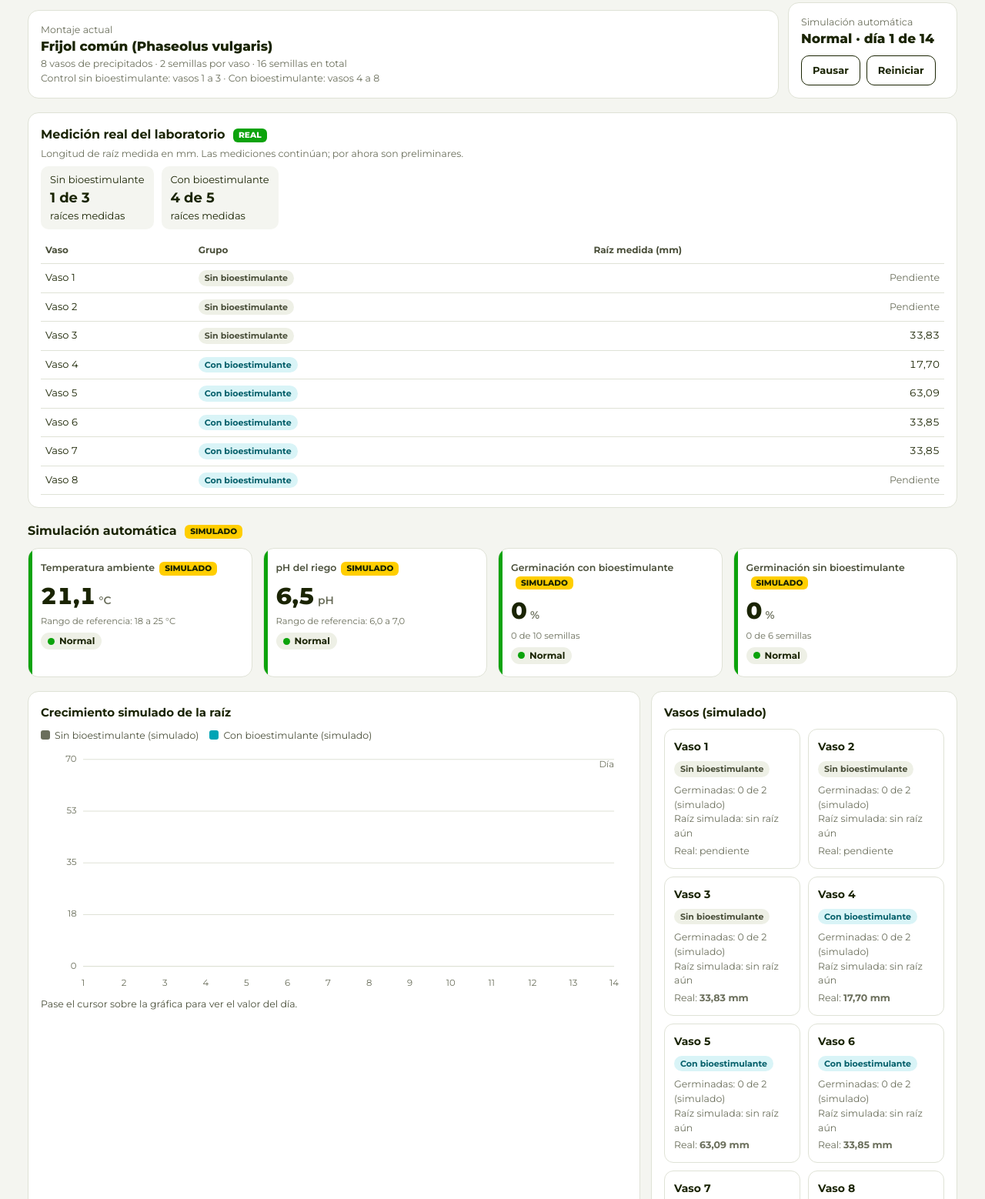
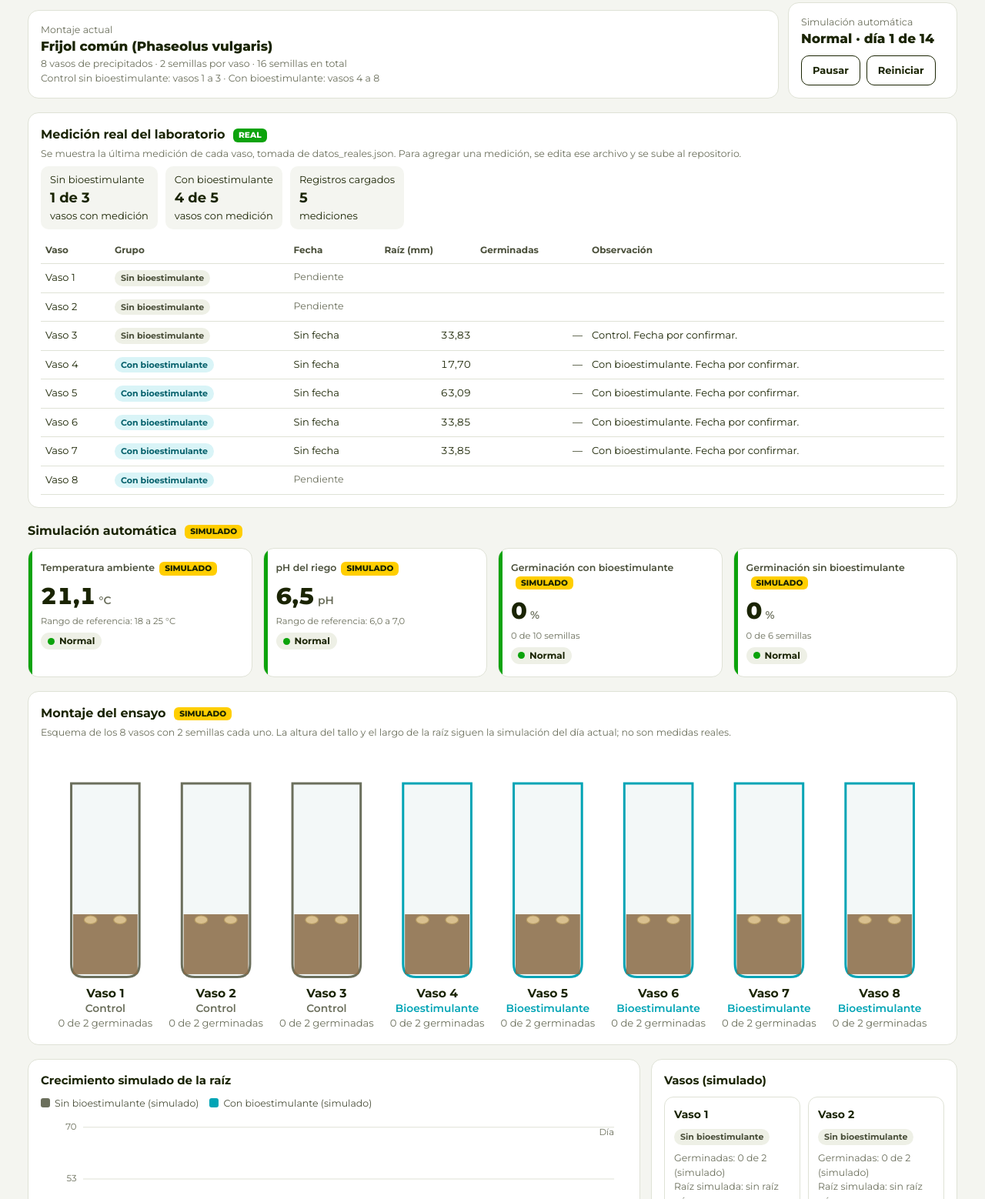
Before and after one commit to SEBASCF13/monitoreo-cultivos-demo, a plain HTML site: page index.html in a window 1280 px wide. Shown: the part 170-1728 px from the top of the page at 77% size. Drawn offline with Linux system fonts and the light colour scheme.

Commit message:
Agrega ilustración de los vasos y archivo datos_reales.json para medidas reales
Co-Authored-By: Claude Haiku 5.5 <noreply@anthropic.com>
Claude-Session: https://claude.ai/code/session_01QYmfdRD8y4GQBKVHhg8i6V

```diff
--- /dev/null
+++ b/datos_reales.json
@@ -0,0 +1,11 @@
+{
+  "ensayo": "Bioensayo de frijol común (Phaseolus vulgaris) con bioestimulante de microalgas",
+  "instrucciones": "Agregue una entrada dentro de 'mediciones' por cada medición. 'fecha': AAAA-MM-DD (o null si no se conoce). 'vaso': número del 1 al 8. 'raiz_mm': largo de la raíz en milímetros (o null). 'germinadas': número de semillas germinadas de 0 a 2 (o null). 'observacion': texto libre. Vasos 1 a 3: control sin bioestimulante. Vasos 4 a 8: con bioestimulante.",
+  "mediciones": [
+    { "fecha": null, "vaso": 3, "raiz_mm": 33.83, "germinadas": null, "observacion": "Control. Fecha por confirmar." },
+    { "fecha": null, "vaso": 4, "raiz_mm": 17.70, "germinadas": null, "observacion": "Con bioestimulante. Fecha por confirmar." },
+    { "fecha": null, "vaso": 5, "raiz_mm": 63.09, "germinadas": null, "observacion": "Con bioestimulante. Fecha por confirmar." },
+    { "fecha": null, "vaso": 6, "raiz_mm": 33.85, "germinadas": null, "observacion": "Con bioestimulante. Fecha por confirmar." },
+    { "fecha": null, "vaso": 7, "raiz_mm": 33.85, "germinadas": null, "observacion": "Con bioestimulante. Fecha por confirmar." }
+  ]
+}
--- a/index.html
+++ b/index.html
@@ -207,6 +207,8 @@
   .counts { display: flex; gap: 10px; flex-wrap: wrap; margin: 6px 0 10px; }
   .counts .c { background: #f4f5f0; border-radius: 10px; padding: 8px 12px; font-size: 13px; }
   .counts .c strong { font-size: 18px; color: var(--brand-dark); display: block; }
+  .ilus-wrap { overflow-x: auto; -webkit-overflow-scrolling: touch; width: 100%; }
+  .ilus { display: block; width: 100%; min-width: 640px; height: auto; }
 </style>
 </head>
 <body>
@@ -256,7 +258,7 @@
   <!-- 1. Medición real -->
   <section class="section card" aria-labelledby="t-real">
     <h2 id="t-real" style="margin:0 0 4px;font-size:16px;color:var(--brand-dark)">Medición real del laboratorio <span class="badge-real">REAL</span></h2>
-    <p class="muted" style="margin:0 0 6px">Longitud de raíz medida en mm. Las mediciones continúan; por ahora son preliminares.</p>
+    <p class="muted" style="margin:0 0 6px">Se muestra la última medición de cada vaso, tomada de datos_reales.json. Para agregar una medición, se edita ese archivo y se sube al repositorio.</p>
     <div class="counts" id="conteoReal"></div>
     <div class="tw"><table id="tablaReal"></table></div>
   </section>
@@ -265,6 +267,13 @@
   <section class="section" aria-labelledby="t-sim">
     <h2 id="t-sim" style="margin:0 0 10px;font-size:16px;color:var(--brand-dark)">Simulación automática <span class="badge-sim">SIMULADO</span></h2>
     <div class="grid" id="sensores"></div>
+  </section>
+
+  <!-- 2b. Ilustración del montaje -->
+  <section class="section card" aria-labelledby="t-ilus">
+    <h2 id="t-ilus" style="margin:0 0 4px;font-size:16px;color:var(--brand-dark)">Montaje del ensayo <span class="badge-sim">SIMULADO</span></h2>
+    <p class="muted" style="margin:0 0 8px">Esquema de los 8 vasos con 2 semillas cada uno. La altura del tallo y el largo de la raíz siguen la simulación del día actual; no son medidas reales.</p>
+    <div class="ilus-wrap"><svg id="ilustracion" class="ilus" viewBox="0 0 980 310" role="img" aria-label="Ilustración de los ocho vasos con plántulas de frijol, datos simulados"></svg></div>
   </section>
 
   <section class="section layout">
@@ -318,7 +327,12 @@
 <script>
 (function () {
   // ---------- Datos reales (medidas de raíz en mm) ----------
-  const REAL = { 3: 33.83, 4: 17.70, 5: 63.09, 6: 33.85, 7: 33.85 };
+  // Medidas reales: se cargan desde datos_reales.json (se edita ese archivo y se sube al repositorio).
+  let MEDICIONES = [];
+  const ultima = (v) => {
+    const xs = MEDICIONES.filter((m) => m.vaso === v);
+    return xs.length ? xs.reduce((a, b) => ((b.fecha || "") >= (a.fecha || "") ? b : a)) : null;
+  };
   const grupoDe = (v) => (v <= 3 ? "control" : "bio");
   const ETIQ = { control: "Sin bioestimulante", bio: "Con bioestimulante" };
   const COLOR = { control: "#6b6f5c", bio: "#00A4B5" };
@@ -355,7 +369,7 @@
         const crece = d >= gdia ? lmax * (1 - Math.exp(-tasa * 0.35 * (d - gdia + 1))) : 0;
         raiz[d] = crece > 0 ? Math.max(0, crece + (rnd() - 0.5) * 2) : 0;
       }
-      return { v, grupo: grupoDe(v), germ, raiz, real: REAL[v] ?? null };
+      return { v, grupo: grupoDe(v), germ, raiz };
     });
   }
 
@@ -403,15 +417,21 @@
 
   // ---------- Render ----------
   function renderReal() {
-    const medidos = S.vasos.filter((x) => x.real !== null);
-    const cCtrl = medidos.filter((x) => x.grupo === "control").length;
-    const cBio = medidos.filter((x) => x.grupo === "bio").length;
+    const vasosCon = (grupo) => new Set(MEDICIONES.filter((m) => grupoDe(m.vaso) === grupo).map((m) => m.vaso)).size;
     $("conteoReal").innerHTML =
-      `<div class="c">Sin bioestimulante<strong>${cCtrl} de 3</strong>raíces medidas</div>` +
-      `<div class="c">Con bioestimulante<strong>${cBio} de 5</strong>raíces medidas</div>`;
+      `<div class="c">Sin bioestimulante<strong>${vasosCon("control")} de 3</strong>vasos con medición</div>` +
+      `<div class="c">Con bioestimulante<strong>${vasosCon("bio")} de 5</strong>vasos con medición</div>` +
+      `<div class="c">Registros cargados<strong>${MEDICIONES.length}</strong>mediciones</div>`;
     $("tablaReal").innerHTML =
-      `<tr><th>Vaso</th><th>Grupo</th><th class="num">Raíz medida (mm)</th></tr>` +
-      S.vasos.map((x) => `<tr><td>Vaso ${x.v}</td><td><span class="chip ${x.grupo === "bio" ? "bio" : ""}">${ETIQ[x.grupo]}</span></td><td class="num">${x.real !== null ? fmt(x.real, 2) : "<span class='muted'>Pendiente</span>"}</td></tr>`).join("");
+      `<tr><th>Vaso</th><th>Grupo</th><th>Fecha</th><th class="num">Raíz (mm)</th><th class="num">Germinadas</th><th>Observación</th></tr>` +
+      S.vasos.map((x) => {
+        const chip = `<span class="chip ${x.grupo === "bio" ? "bio" : ""}">${ETIQ[x.grupo]}</span>`;
+        const m = ultima(x.v);
+        if (!m) return `<tr><td>Vaso ${x.v}</td><td>${chip}</td><td colspan="4" class="muted">Pendiente</td></tr>`;
+        const raiz = m.raiz_mm != null ? fmt(m.raiz_mm, 2) : "—";
+        const germ = m.germinadas != null ? `${m.germinadas} de 2` : "—";
+        return `<tr><td>Vaso ${x.v}</td><td>${chip}</td><td>${m.fecha || "Sin fecha"}</td><td class="num">${raiz}</td><td class="num">${germ}</td><td>${m.observacion || ""}</td></tr>`;
+      }).join("");
   }
 
   function $(id) { return document.getElementById(id); }
@@ -442,7 +462,8 @@
   function renderVasos() {
     $("vasos").innerHTML = S.vasos.map((x) => {
       const hoy = x.germ[S.dia];
-      const real = x.real !== null ? `Real: <strong>${fmt(x.real, 2)} mm</strong>` : "Real: pendiente";
+      const u = ultima(x.v);
+      const real = u && u.raiz_mm != null ? `Real: <strong>${fmt(u.raiz_mm, 2)} mm</strong>${u.fecha ? " · " + u.fecha : ""}` : "Real: pendiente";
       return `<div class="vaso-card">
         <h3>Vaso ${x.v}</h3>
         <span class="chip ${x.grupo === "bio" ? "bio" : ""}">${ETIQ[x.grupo]}</span>
@@ -451,6 +472,44 @@
         <div class="muted" style="margin-top:4px">${real}</div>
       </div>`;
     }).join("");
+  }
+
+  function renderIlustracion() {
+    const d = S.dia;
+    const C = { control: "#6b6f5c", bio: "#00A4B5" };
+    const N = { control: "Control", bio: "Bioestimulante" };
+    const TOP = 40, BASE = 250, SUELO = 182, GW = 74;
+    let svg = "";
+    S.vasos.forEach((x, i) => {
+      const cx = 70 + i * 120;
+      const izq = cx - GW / 2, der = cx + GW / 2;
+      const r = x.raiz[d] || 0;
+      const germ = x.germ[d];
+      const largo = Math.min(60, r * 0.9);
+      const tallo = germ > 0 ? Math.min(90, 12 + r * 1.0) : 0;
+      svg += `<path d="M${izq} ${TOP} V ${BASE - 14} Q ${izq} ${BASE} ${izq + 14} ${BASE} H ${der - 14} Q ${der} ${BASE} ${der} ${BASE - 14} V ${TOP} Z" fill="#f3f8f8" stroke="${C[x.grupo]}" stroke-width="2.5"/>`;
+      svg += `<rect x="${izq + 2}" y="${SUELO}" width="${GW - 4}" height="${BASE - SUELO - 3}" fill="#8a6a45" opacity=".85"/>`;
+      for (let k = 0; k < 2; k++) {
+        const sx = cx + (k === 0 ? -16 : 16);
+        if (k >= germ) {
+          svg += `<ellipse cx="${sx}" cy="${SUELO + 6}" rx="7" ry="4.5" fill="#d9c08f" stroke="#b59a63"/>`;
+          continue;
+        }
+        svg += `<path d="M${sx} ${SUELO} Q ${sx + (k ? 4 : -4)} ${SUELO + largo / 2} ${sx + (k ? 2 : -2)} ${SUELO + largo}" fill="none" stroke="#7a5a3a" stroke-width="1.8" stroke-linecap="round"/>`;
+        if (tallo > 0) {
+          const ty = SUELO - tallo;
+          svg += `<line x1="${sx}" y1="${SUELO}" x2="${sx}" y2="${ty}" stroke="#3f8f2f" stroke-width="3" stroke-linecap="round"/>`;
+          if (tallo > 24) {
+            svg += `<ellipse cx="${sx - 9}" cy="${ty + 4}" rx="9" ry="4.5" fill="#4fa83a" transform="rotate(-25 ${sx - 9} ${ty + 4})"/>`;
+            svg += `<ellipse cx="${sx + 9}" cy="${ty + 4}" rx="9" ry="4.5" fill="#4fa83a" transform="rotate(25 ${sx + 9} ${ty + 4})"/>`;
+          }
+        }
+      }
+      svg += `<text x="${cx}" y="${BASE + 22}" text-anchor="middle" font-size="13" font-weight="700" fill="#1A2403">Vaso ${x.v}</text>`;
+      svg += `<text x="${cx}" y="${BASE + 38}" text-anchor="middle" font-size="11.5" font-weight="600" fill="${C[x.grupo]}">${N[x.grupo]}</text>`;
+      svg += `<text x="${cx}" y="${BASE + 54}" text-anchor="middle" font-size="11" fill="#6b6f5c">${germ} de 2 germinadas</text>`;
+    });
+    $("ilustracion").innerHTML = svg;
   }
 
   function renderGrafica() {
@@ -540,6 +599,7 @@
     renderReal();
     renderSensores();
     renderVasos();
+    renderIlustracion();
     renderGrafica();
     renderAlertas();
     renderRiego();
@@ -559,6 +619,10 @@
   // ---------- Inicio ----------
   generar();
   renderizar();
+  fetch("datos_reales.json", { cache: "no-store" })
+    .then((r) => { if (!r.ok) throw new Error("HTTP " + r.status); return r.json(); })
+    .then((j) => { MEDICIONES = Array.isArray(j.mediciones) ? j.mediciones : []; renderizar(); })
+    .catch(() => { $("conteoReal").innerHTML = `<p class="empty">No se pudo cargar datos_reales.json. Revise que el archivo esté en el repositorio.</p>`; });
   // Envolver tablas para desplazamiento horizontal en pantallas pequeñas
   document.querySelectorAll("table").forEach((t) => {
     if (t.parentElement && t.parentElement.classList.contains("tw")) return;
```
